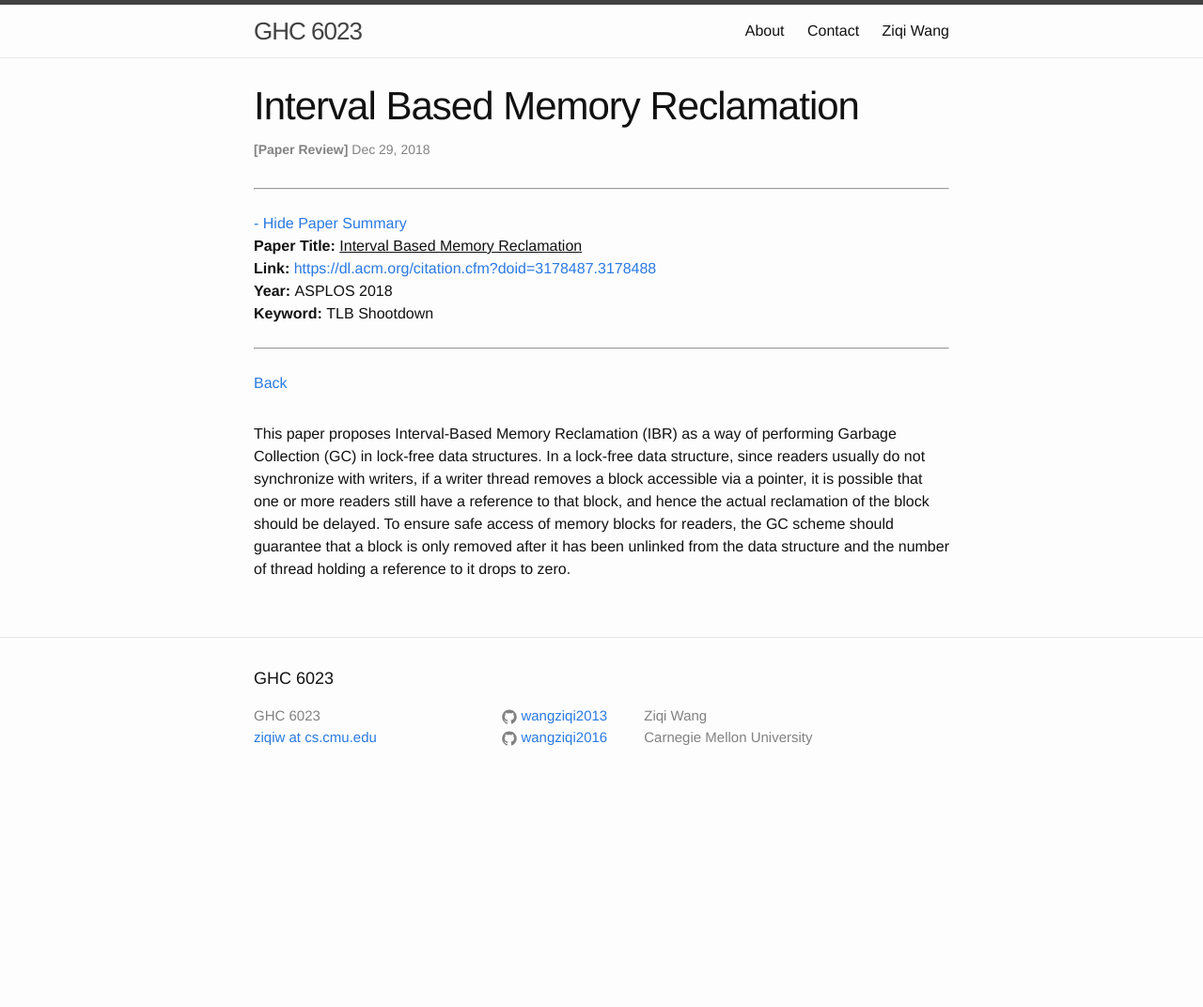
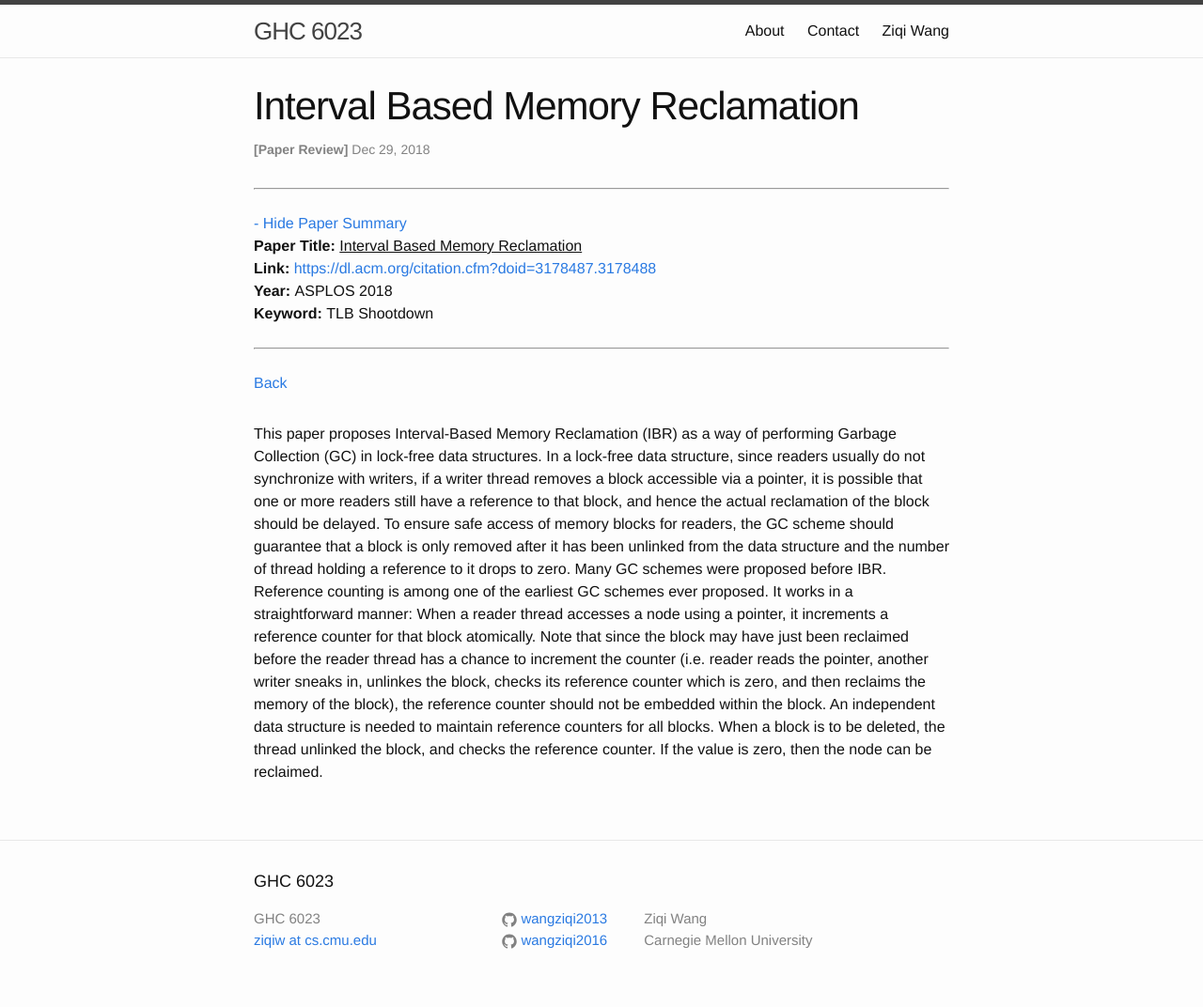
Before and after one commit to wangziqi2013/wangziqi2013.github.io, a Jekyll site: the page built from _posts/2018-12-28-Interval-Based-Memory-Reclamation.markdown, in a window 1280 px wide. Shown: the whole page at 94% size. Built offline with Jekyll 4.4.1, drawn with Linux system fonts in a browser that asks for light colours; before the commit the page ends 900 px from its top, so only the background shows below that.

Commit message:
Working on RC

```diff
--- a/_posts/2018-12-28-Interval-Based-Memory-Reclamation.markdown
+++ b/_posts/2018-12-28-Interval-Based-Memory-Reclamation.markdown
@@ -18,4 +18,11 @@ lock-free data structures. In a lock-free data structure, since readers usually
 if a writer thread removes a block accessible via a pointer, it is possible that one or more readers still
 have a reference to that block, and hence the actual reclamation of the block should be delayed. To ensure safe access
 of memory blocks for readers, the GC scheme should guarantee that a block is only removed after it has been unlinked
-from the data structure and the number of thread holding a reference to it drops to zero.
+from the data structure and the number of thread holding a reference to it drops to zero. Many GC schemes were proposed
+before IBR. Reference counting is among one of the earliest GC schemes ever proposed. It works in a straightforward manner:
+When a reader thread accesses a node using a pointer, it increments a reference counter for that block atomically. Note that
+since the block may have just been reclaimed before the reader thread has a chance to increment the counter (i.e.
+reader reads the pointer, another writer sneaks in, unlinkes the block, checks its reference counter which is zero,
+and then reclaims the memory of the block), the reference counter should not be embedded within the block. An independent
+data structure is needed to maintain reference counters for all blocks. When a block is to be deleted, the thread
+unlinked the block, and checks the reference counter. If the value is zero, then the node can be reclaimed.
```
